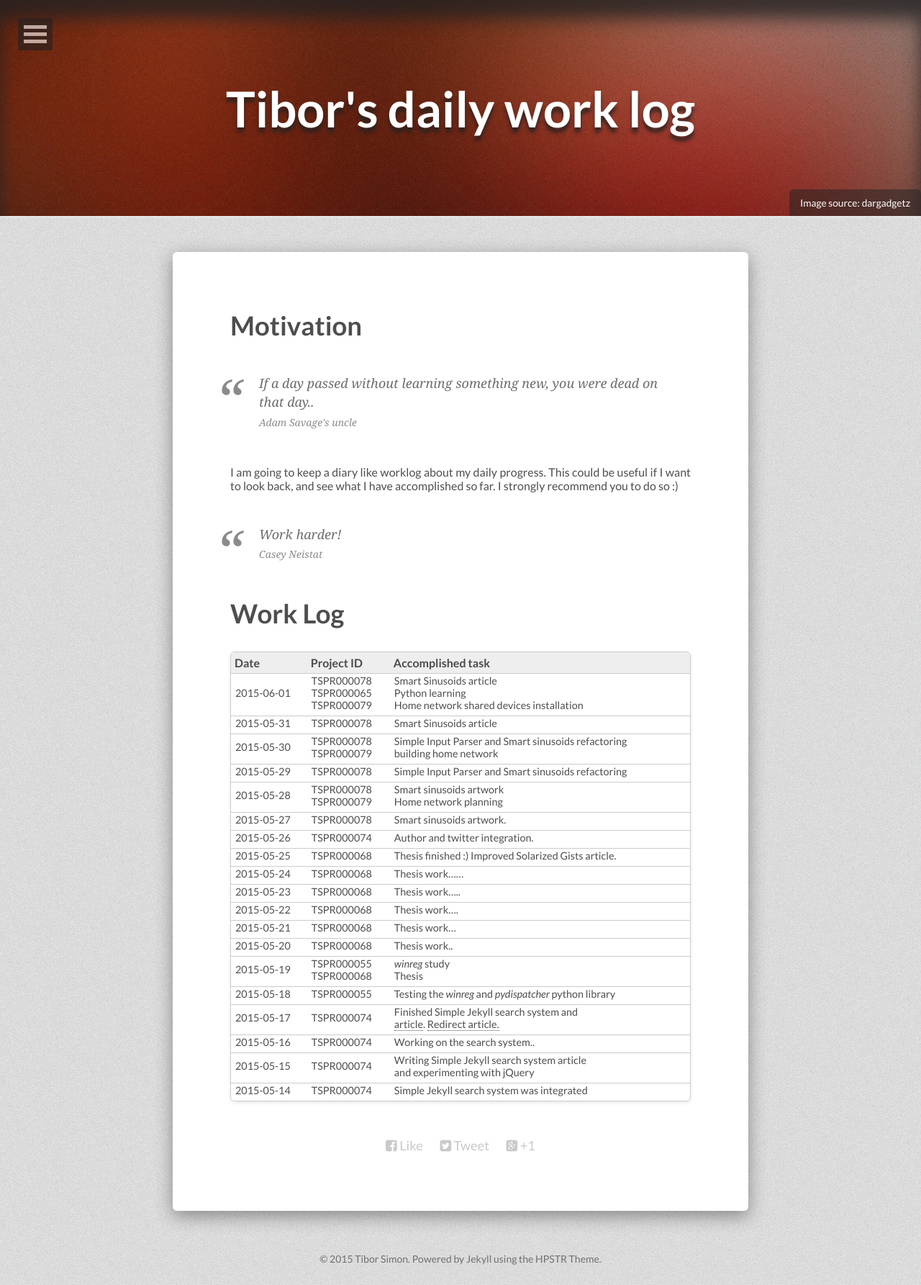
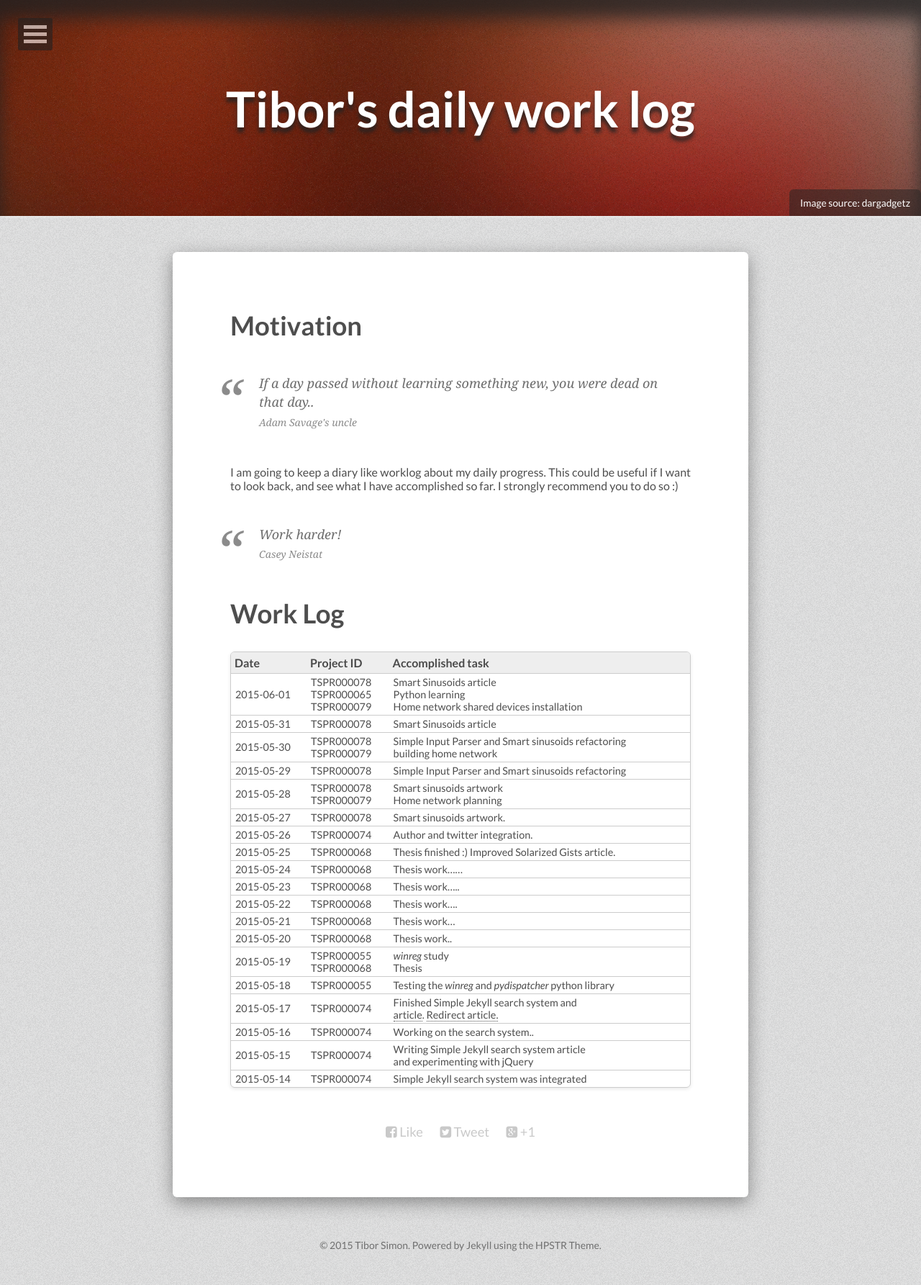
Before and after one commit to tiborsimon/tiborsimon.github.io, a Jekyll site: the page built from worklog/index.md, in a window 1280 px wide. Shown: the whole page at 72% size. Built offline with Jekyll 4.4.1, drawn with Linux system fonts in a browser that asks for light colours; nearby versions of some CDN libraries.

Commit message:
CSS update

```diff
--- a/_sass/_page.scss
+++ b/_sass/_page.scss
@@ -572,8 +572,7 @@
 
 td {
   font-size: 90%;
-  padding-left: 6px;
-  padding-bottom: 6px;
+  padding: 3px 0 3px 6px;
   border-top: solid 1px #ccc;
 }
 
```
